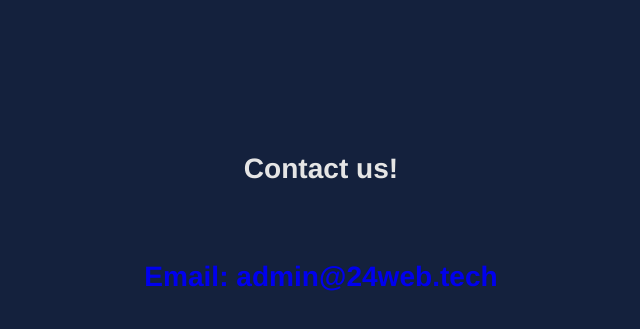
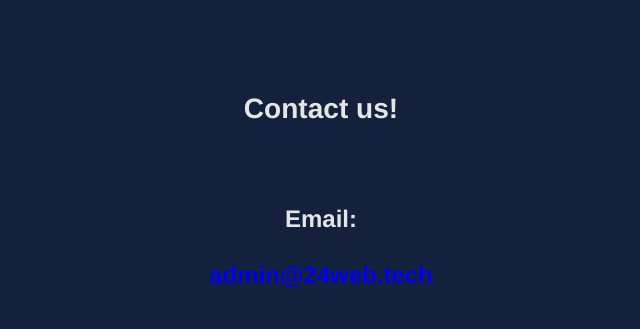
Before and after one commit to webdomains/parking01, a plain HTML site: page index.html in a window 1280 px wide. Shown: the part 441-770 px from the top of the page, without its empty margins (319-959 px from the left). Drawn offline with Linux system fonts and the light colour scheme.

Commit message:
Update index.html

```diff
--- a/index.html
+++ b/index.html
@@ -16,9 +16,9 @@
 
             <div class="web-message">
                 <h3>Contact us!</h3> <br>
-<a style="text-decoration: none; font-weight: bold" href="admin@24web.tech">
-                <h3>Email: admin@24web.tech</h3> </a>
-
+<h4>Email:</h4>
+<a style="text-decoration: none; font-weight: bold" href="mailto: admin@24web.tech">
+                <h4>admin@24web.tech</h4> </a>
             </div>
         </div>
         <script>
```
